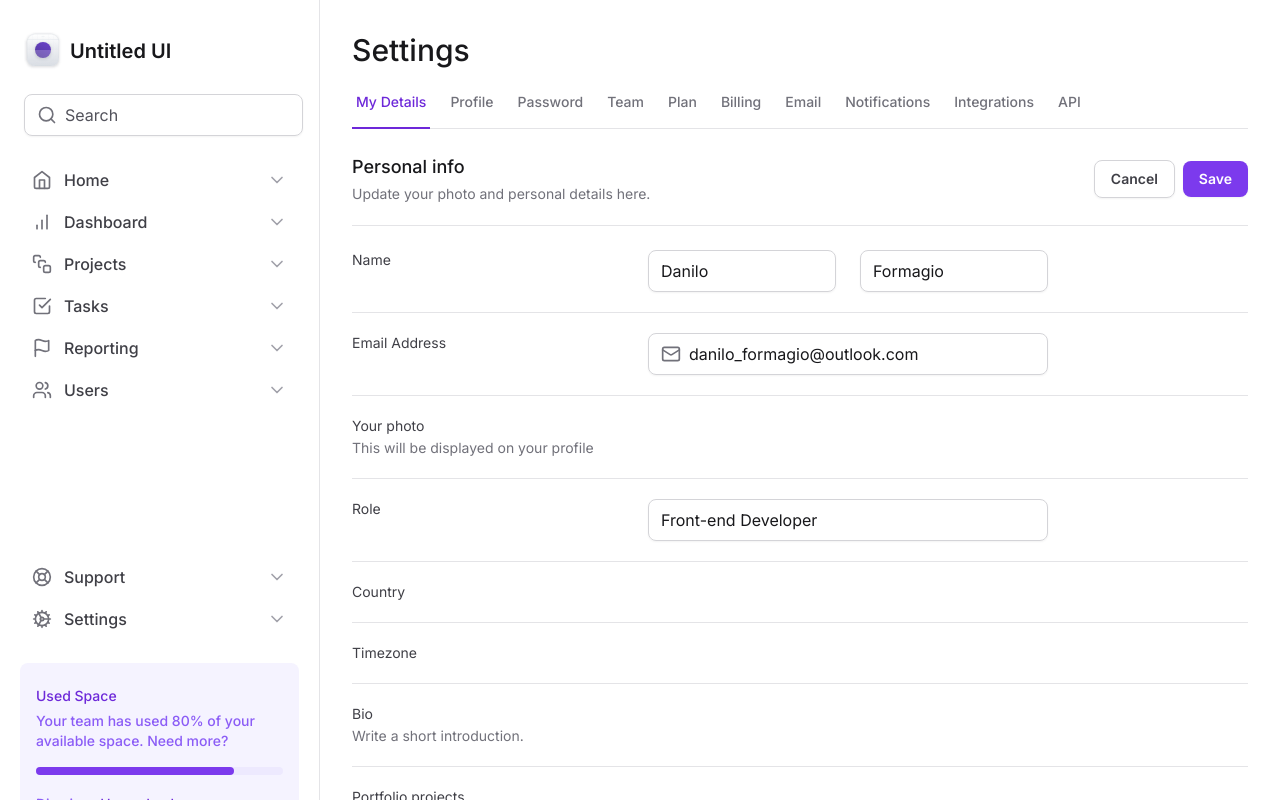
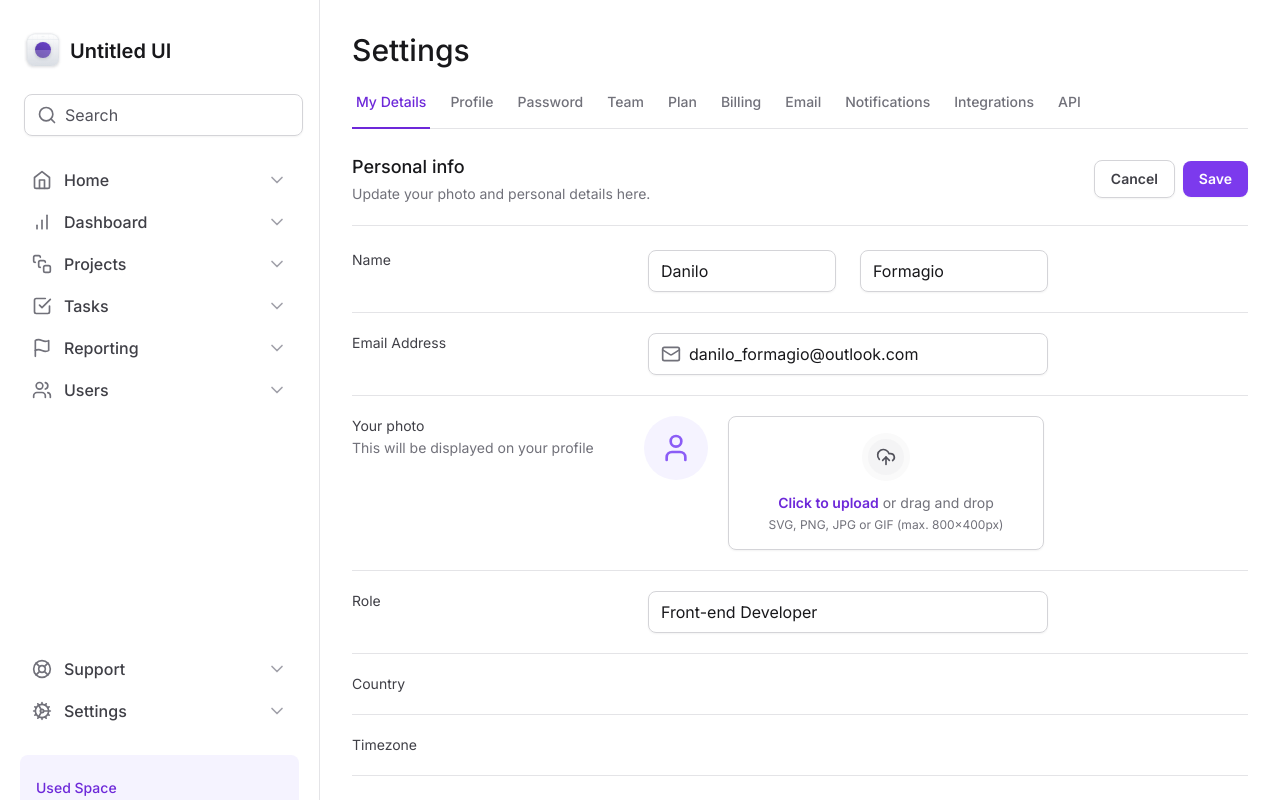
Before and after one commit to danilo-formagio/tailwind-next, a Next.js app: page / in a window 1280 px wide. Shown: the top 800 px of the page. Built offline with nearby package versions, Linux system fonts and the light colour scheme.

Commit message:
Create avatar upload

```diff
--- a/src/app/page.tsx
+++ b/src/app/page.tsx
@@ -1,6 +1,6 @@
 import { SettingsTabs } from '@/components/SettingsTabs';
 import * as Input from '@/components/Input';
-import { Mail } from 'lucide-react';
+import { Mail, UploadCloud, User } from 'lucide-react';
 
 export default function Home() {
   return (
@@ -65,6 +65,28 @@ export default function Home() {
               Your photo
               <span className="mt-0.5 block text-sm font-normal text-zinc-500">This will be displayed on your profile</span>
             </label>
+            <div className="flex items-start gap-5">
+              <div className="flex h-16 w-16 items-center justify-center rounded-full bg-violet-50">
+                <User className="h-8 w-8 text-violet-500" />
+              </div>
+
+              <label
+                htmlFor="photo"
+                className="hover:bg-violet-25 group flex flex-1 cursor-pointer flex-col items-center gap-3 rounded-lg border border-zinc-300 px-6 py-4 text-center text-zinc-500 shadow-sm hover:border-violet-200 hover:text-violet-500"
+              >
+                <div className="border-6 rounded-full border-zinc-50 bg-zinc-100 p-2 group-hover:border-violet-50 group-hover:bg-violet-100">
+                  <UploadCloud className="h-5 w-5 text-zinc-600 group-hover:text-violet-600" />
+                </div>
+
+                <div className="flex flex-col items-center gap-1">
+                  <span className="text-sm">
+                    <span className="font-semibold text-violet-700">Click to upload</span> or drag and drop
+                  </span>
+                  <span className="text-xs">SVG, PNG, JPG or GIF (max. 800x400px)</span>
+                </div>
+              </label>
+              <input type="file" className="sr-only" id="photo" />
+            </div>
           </div>
 
           <div className="grid grid-cols-form gap-3 pt-5">
--- a/tailwind.config.ts
+++ b/tailwind.config.ts
@@ -8,6 +8,14 @@ const config: Config = {
         app: 'minmax(18rem, 20rem) 1fr',
         profile: 'max-content 1fr max-content',
         form: 'minmax(7.5rem, 17.5rem) minmax(25rem, 1fr) minmax(0, 15rem)'
+      },
+      borderWidth: {
+        6: '6px'
+      },
+      colors: {
+        violet: {
+          25: '#fcfaff'
+        }
       }
     }
   },
```
